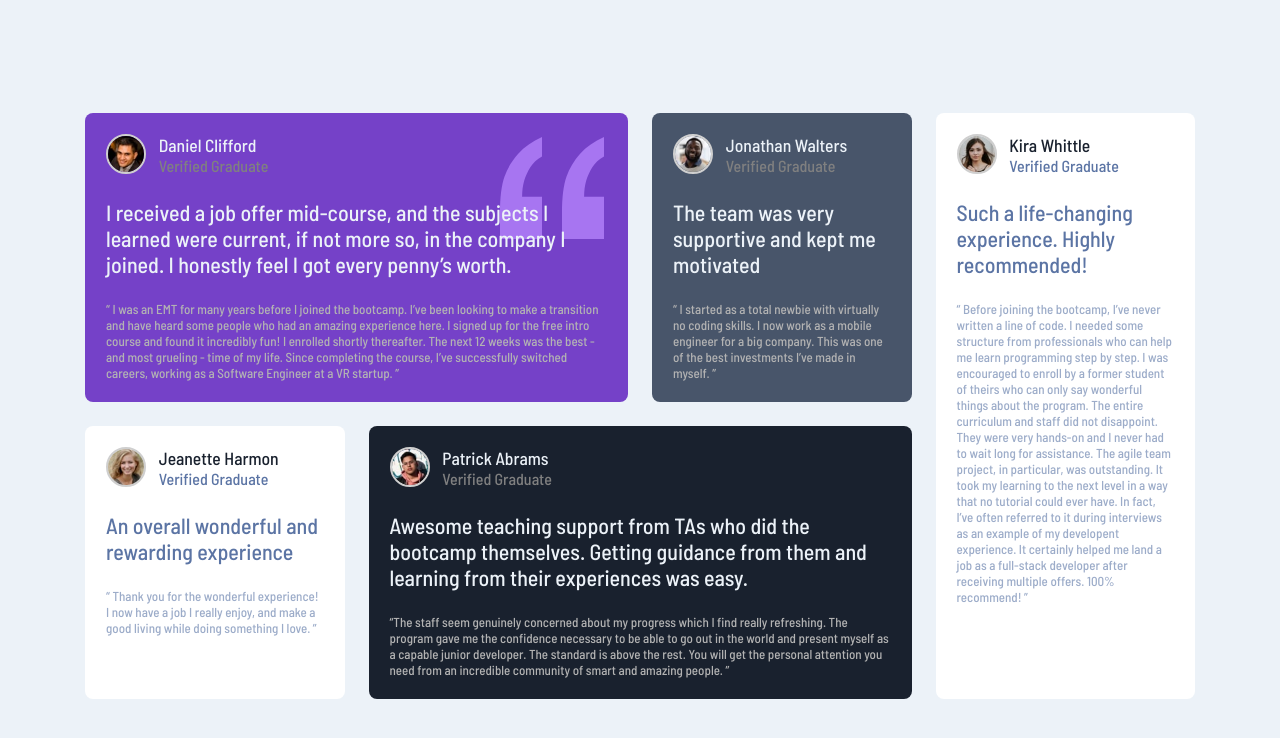
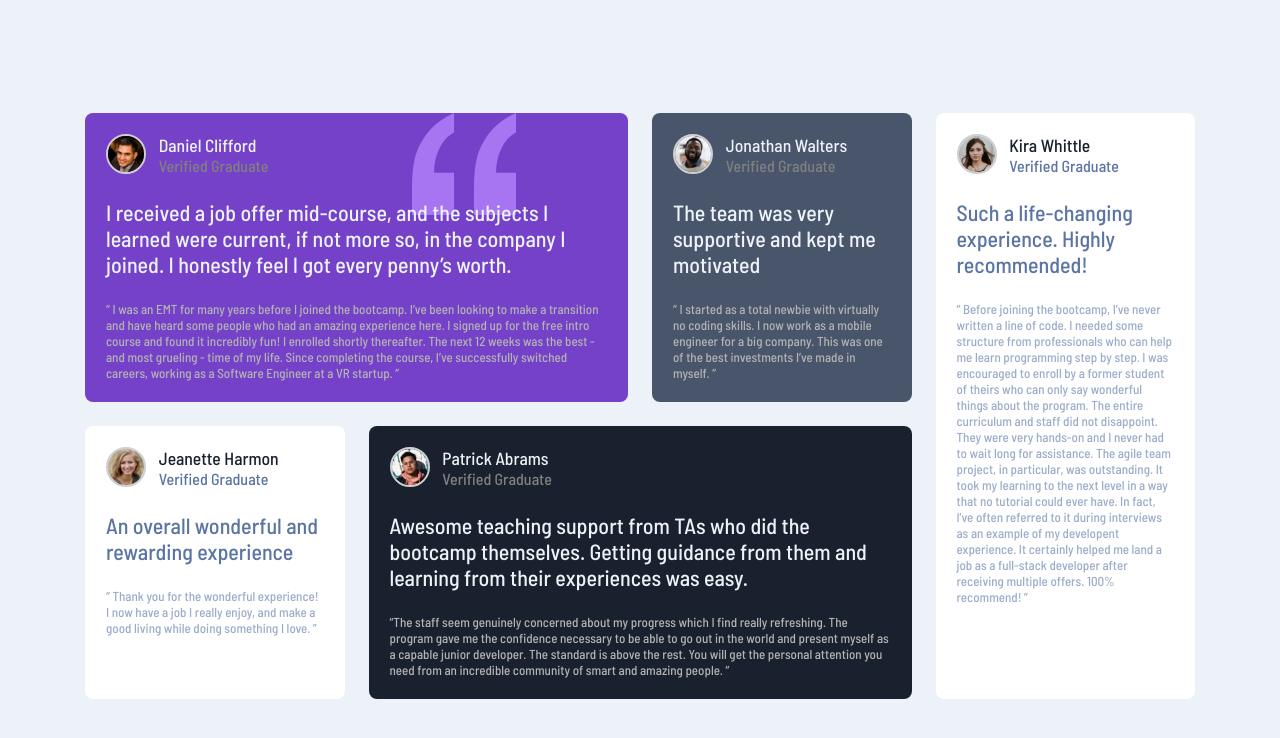
Before and after one commit to huzaifanur/testimonials-grid-section, a plain HTML site: page index.html in a window 1280 px wide. Drawn offline with Linux system fonts and the light colour scheme; files whose address does not match are found by name.

Commit message:
fixed background

```diff
--- a/css/styles.css
+++ b/css/styles.css
@@ -52,10 +52,6 @@ body {
 .qoute {
   color: var(--qc, hsl(0, 0%, 70%));
 }
-/*
-1. "Verified Graduate" has the same color as the person's name with 50% opacity
-2. Review paragraphs inside the quotations have the same color as well, but are at 70% opacity
-*/
 
 .card-1 {
   position: relative;
@@ -77,7 +73,7 @@ body {
 .card-1::after {
   content: url(../images/bg-pattern-quotation.svg);
   position: absolute;
-  top: 1.5rem;
+  top: 0;
   right: 1.5rem;
   z-index: -1;
 }
@@ -104,4 +100,7 @@ body {
   .card-5 {
     grid-area: 1/4/3/5;
   }
+  .card-1::after {
+    right: 7rem;
+  }
 }
```
